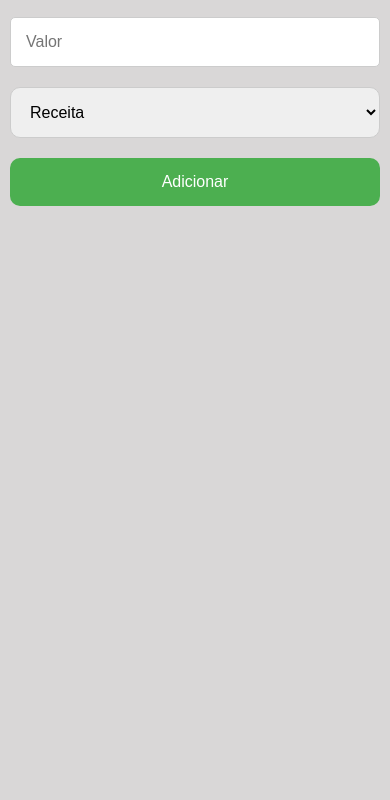
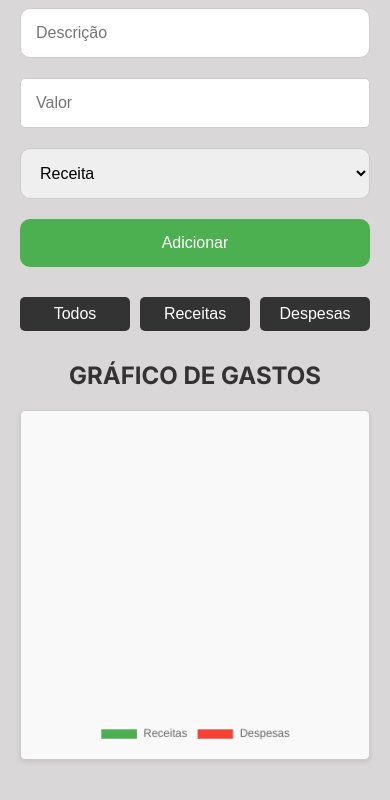
Before and after one commit to victorSsx/controle_de_gastos, a plain HTML site: page Projeto/index.html in a window 390 px wide. Shown: the part 180-980 px from the top of the page. Before the commit the page ends 844 px from the top, so only its background shows below. Drawn offline with nearby package versions, Linux system fonts and the light colour scheme.

Commit message:
v1.1 - Em Desenvolvimento

```diff
--- /dev/null
+++ b/Projeto/css/filter.css
@@ -0,0 +1,19 @@
+.filtros {
+  display: flex;
+  justify-content: center;
+  gap: 10px;
+  margin: 15px 0;
+}
+
+.filtros button {
+  padding: 8px 15px;
+  border: none;
+  background: #333;
+  color: white;
+  cursor: pointer;
+  border-radius: 5px;
+}
+
+.filtros button:hover {
+  background: #555;
+}
--- /dev/null
+++ b/Projeto/css/fonts.css
@@ -0,0 +1,10 @@
+@import url('https://fonts.googleapis.com/css2?family=Inter:ital,opsz,wght@0,14..32,100..900;1,14..32,100..900&family=Lora:ital,wght@0,400..700;1,400..700&display=swap');
+
+
+body {
+  font-family: 'Inter', sans-serif;
+  background: #d8d6d6f5;
+  max-width: 500px;
+  margin: auto;
+  padding: 20px;
+}
--- a/Projeto/css/responsive.css
+++ b/Projeto/css/responsive.css
@@ -80,4 +80,12 @@
     background-color: #ff1a1a;
     transform: scale(1.05);
   }
+  canvas {
+    width: 100% !important;
+    height: auto !important;
+  }
+  h2 {
+    text-align: center;
+    margin-bottom: 20px;
+  }
 }
--- a/Projeto/css/style.css
+++ b/Projeto/css/style.css
@@ -1,15 +1,12 @@
-body {
-  font-family: Arial, sans-serif;
-  background: #d8d6d6f5;
-  max-width: 500px;
-  margin: auto;
-  padding: 20px;
-}
+
 
 h1 {
   text-align: center;
   color: #333;
   margin-bottom: 20px;
+  font-size: 2em;
+  font-weight: bold;
+  text-transform: uppercase;
 }
 h2 {
   color: #333;
@@ -95,3 +92,24 @@ li button:hover {
   transition: background 0.3s;
   color: white;
 }
+canvas {
+  margin: 20px 0;
+  border: 1px solid #ccc;
+  border-radius: 5px;
+  box-shadow: 0 2px 5px rgba(0, 0, 0, 0.1);
+  background: #f9f9f9;
+  padding: 10px;
+  box-sizing: border-box;
+  transition: transform 0.3s ease;
+  transform: scale(1);
+  align-items: center;
+  color: #555;
+}
+canvas:hover {
+  transform: scale(1.05);
+  box-shadow: 0 4px 10px rgba(0, 0, 0, 0.2);
+  background: #e0e0e0;
+  cursor: pointer;
+  transition: transform 0.3s ease, background 0.3s ease;
+  box-shadow: 0 4px 10px rgba(0, 0, 0, 0.2);
+}
--- a/Projeto/index.html
+++ b/Projeto/index.html
@@ -1,11 +1,13 @@
 <!DOCTYPE html>
 <html lang="pt-BR">
   <head>
-  <meta charset="UTF-8">
-  <meta name="viewport" content="width=device-width, initial-scale=1.0">
+    <meta charset="UTF-8" />
+    <meta name="viewport" content="width=device-width, initial-scale=1.0" />
     <title>Controle de Gastos</title>
-  <link rel="stylesheet" href="./css/style.css">
-  <link rel="stylesheet" href="./css/responsive.css">
+    <link rel="stylesheet" href="./css/style.css" />
+    <link rel="stylesheet" href="./css/responsive.css" />
+    <link rel="stylesheet" href="./css/filter.css" />
+    <link rel="stylesheet" href="./css/fonts.css" />
   </head>
   <body>
     <h1>💰 Controle de Gastos</h1>
@@ -15,8 +17,8 @@
     </div>
 
     <div class="form">
-    <input type="text" id="descricao" placeholder="Descrição">
-    <input type="number" id="valor" placeholder="Valor">
+      <input type="text" id="descricao" placeholder="Descrição" />
+      <input type="number" id="valor" placeholder="Valor" />
       <select id="tipo">
         <option value="receita">Receita</option>
         <option value="despesa">Despesa</option>
@@ -24,8 +26,18 @@
       <button id="adicionar">Adicionar</button>
     </div>
 
+    <div class="filtros">
+      <button id="filtro-todos">Todos</button>
+      <button id="filtro-receitas">Receitas</button>
+      <button id="filtro-despesas">Despesas</button>
+    </div>
+
     <ul id="lista-transacoes"></ul>
 
+    <h2>Gráfico de Gastos</h2>
+    <canvas id="grafico" width="300" height="100"></canvas>
+
+    <script src="https://cdn.jsdelivr.net/npm/chart.js"></script>
     <script src="./js/script.js"></script>
   </body>
 </html>
--- a/Projeto/js/script.js
+++ b/Projeto/js/script.js
@@ -4,6 +4,10 @@
 //tipo
 //adicionar
 //lista-transacoes
+
+// filtro-todos
+// filtro-receitas
+// filtro-despesas
 
 let descricoes = [];
 
@@ -14,9 +18,9 @@ document.getElementById("adicionar").addEventListener("click", () => {
 
   if (descricao && !isNaN(valor)) {
     const transacao = { descricao, valor, tipo };
-    descricoes.push(transacao);
-    atualizarLista();
-    atualizarSaldo();
+    descricoes.push(transacao); // Adiciona a transação ao array
+    atualizarLista(); // Atualiza a lista de transações
+    atualizarSaldo(); // Atualiza o saldo após adicionar a transação
     salvarLocalStorage(); // Salva as transações no localStorage
 
     // limpar os campos de entrada após adicionar
@@ -26,18 +30,24 @@ document.getElementById("adicionar").addEventListener("click", () => {
 });
 
 // função para atualizar a lista de transações
-function atualizarLista() {
+function atualizarLista(Filtros = "todos") {
+  if (Filtros === "todos" || Filtros === "receita" || Filtros === "despesa") {
     const lista = document.getElementById("lista-transacoes");
     lista.innerHTML = ""; // Limpa a lista antes de atualizar
 
     descricoes.forEach((t, index) => {
+      if (Filtros === "todos" || Filtros === t.tipo) {
         const li = document.createElement("li"); // Cria um novo elemento de lista
         li.classList.add(t.tipo); // Adiciona a classe do tipo de transação
         // Define o conteúdo do item da lista com a descrição, valor e um botão para remover
-    li.innerHTML = `${t.descricao} - R$ ${t.valor.toFixed(2).replace(".", ",")}
+        li.innerHTML = `${t.descricao} - R$ ${t.valor
+          .toFixed(2)
+          .replace(".", ",")}
         <button onclick="removerTransacao(${index})">Remover</button>`;
-    lista.appendChild(li);
+        lista.appendChild(li); // Adiciona o item à lista
+      }
     });
+  }
 }
 
 // função para atualizar o saldo
@@ -80,3 +90,56 @@ function carregarLocalStorage() {
 
 // Carrega as transações do localStorage ao iniciar
 carregarLocalStorage();
+
+// Filtros de transações
+document.getElementById("filtro-todos").addEventListener("click", () => {
+  atualizarLista("todos"); // Mostra todas as transações
+});
+
+document.getElementById("filtro-receitas").addEventListener("click", () => {
+  atualizarLista("receita"); // Mostra apenas as receitas
+});
+
+document.getElementById("filtro-despesas").addEventListener("click", () => {
+  atualizarLista("despesa"); // Mostra apenas as despesas
+});
+
+// Função para gerar o gráfico de gastos
+let grafico; // Variável para armazenar o gráfico
+
+function atualizarGrafico() {
+  const receitas = descricoes
+    .filter((t) => t.tipo === "receita")
+    .reduce((acc, t) => acc + t.valor, 0);
+  const despesas = descricoes
+    .filter((t) => t.tipo === "despesa")
+    .reduce((acc, t) => acc + t.valor, 0);
+  const ctx = document.getElementById("grafico").getContext("2d");
+
+  if (grafico) {
+    grafico.destroy();
+  }
+
+  grafico = new Chart(ctx, {
+    type: "doughnut", // Pode ser "bar", "pie", "line"
+    data: {
+      labels: ["Receitas", "Despesas"],
+      datasets: [
+        {
+          data: [receitas, despesas],
+          backgroundColor: ["#4caf50", "#f44336"],
+        },
+      ],
+    },
+    options: {
+      responsive: true,
+      plugins: {
+        legend: {
+          position: "bottom",
+        },
+      },
+    },
+  });
+}
+// Atualiza o gráfico ao carregar a página
+atualizarGrafico();
```
Lines whose indentation alone changed are shown as unchanged.
